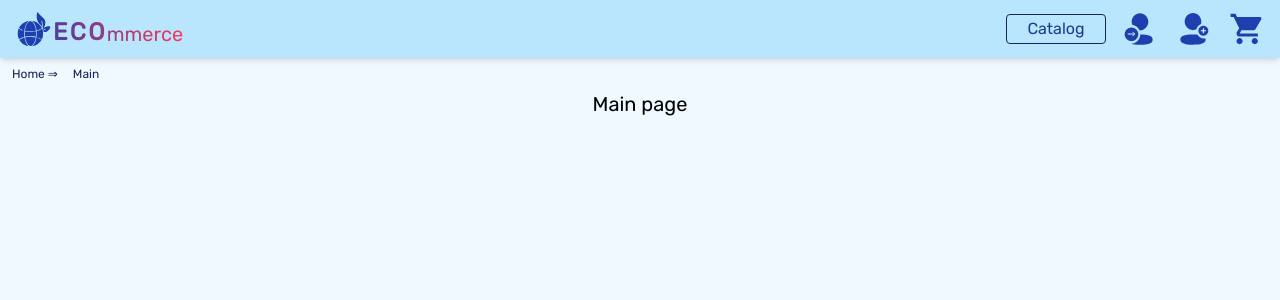
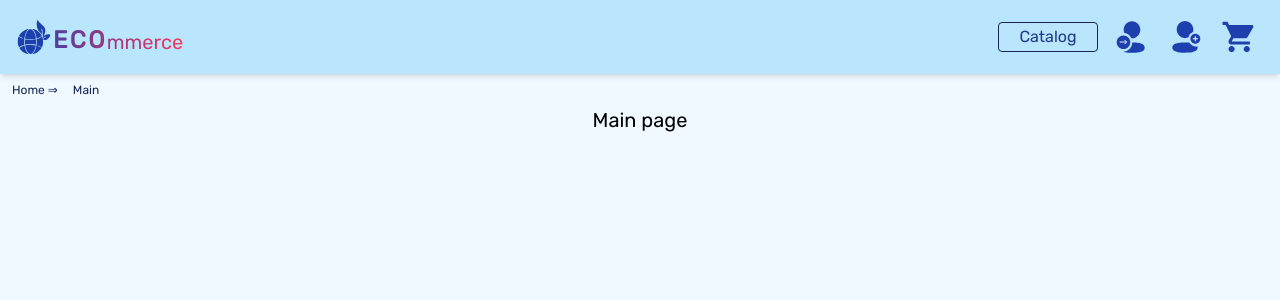
Before and after one commit to olgamarkevich/ecommerce-application, a React (Create React App) app: page / in a window 1280 px wide. Shown: the top 300 px of the page. Built offline with nearby package versions, Linux system fonts and the light colour scheme; no server answers.

Commit message:
fix: header padding

```diff
--- a/src/components/Header/Header.tsx
+++ b/src/components/Header/Header.tsx
@@ -13,7 +13,7 @@ const Header: FC = () => {
         {' '}
         <LogoLink to='/' />
       </div>
-      <div className={style.header__left}>
+      <div className='p-2'>
         <nav className={style.nav}>
           <BurgerMenu />
         </nav>
```
